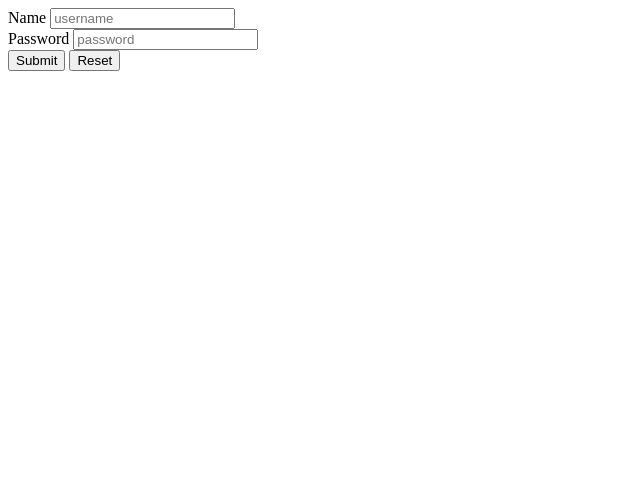
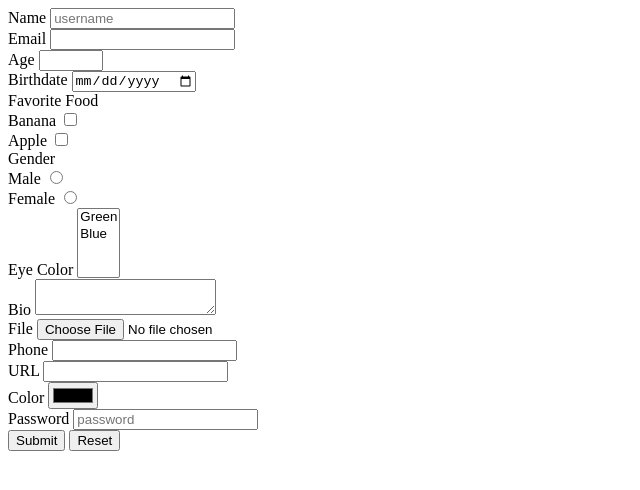
Before and after one commit to SurrenderPRSVR/HTML-forms, a plain HTML site: page index.html in a window 1280 px wide. Shown: the whole page, without its empty margins (0-640 px from the left). Drawn offline with Linux system fonts and the light colour scheme.

Commit message:
completed

```diff
--- a/index.html
+++ b/index.html
@@ -7,17 +7,78 @@
     <link rel="stylesheet" href="styles.css">
 </head>
 <body>
-    <form action="results.html" method="GET">
+    <form action="results.html" method="GET" enctype="multipart/form-data">
      <div>
       <label for="name">Name</label>
       <input type="text" name="name" id="name" placeholder="username" required>
     </div>
     <div>
+      <label for="email">Email</label>
+      <input type="email" name="email" id="email" required>
+    </div>
+    <div>
+      <label for="age">Age</label>
+      <input type="number" name="age" id="age" min="1" max="200">
+    </div>
+    <div>
+      <label for="date">Birthdate</label>
+      <input type="date" name="date" id="date" min="1985-04-20">
+    </div>
+    <div>
+      Favorite Food
+      <div>
+        <label for="banana">Banana</label>
+        <input type="checkbox" name="banana" id="banana">
+      </div>
+      <div>
+        <label for="apple">Apple</label>
+        <input type="checkbox" name="apple" id="apple">
+      </div>
+    </div>
+      <div>
+        Gender
+        <div>
+          <label for="male">Male</label>
+          <input type="radio" name="gender" id="male" value="male">
+        </div>
+        <div>
+          <label for="female">Female</label>
+          <input type="radio" name="gender" id="female" value="female">
+        </div>
+      </div>
+      <div>
+        <label for="eyeColor">Eye Color</label>
+        <select name="eyeColor" id="eyeColor" multiple>
+          <option value="Green">Green</option>
+          <option value="Blue">Blue</option>
+        </select>
+      </div>
+      <div>
+        <label for="bio">Bio</label>
+        <textarea id="bio" name="bio"></textarea>
+      </div>
+      <input type="hidden" name="hidden" value="hi">
+      <div>
+        <label for="file">File</label>
+        <input id="file" type="file" name="file">
+      </div>
+      <div>
+        <label for="phone">Phone</label>
+        <input type="tel" name="phone" id="phone">
+      </div>
+      <div>
+        <label for="url">URL</label>
+        <input type="url" name="url" id="url">
+      </div>
+      <div>
+        <label for="color">Color</label>
+        <input type="color" name="color" id="color">
+      </div>
+      <div>
       <label for="password">Password</label>
       <input type="password" name="password" id="password" placeholder="password" required>
     </div>
       <button type="submit">Submit</button>
-
       <button type="reset">Reset</button>
 
 
```
